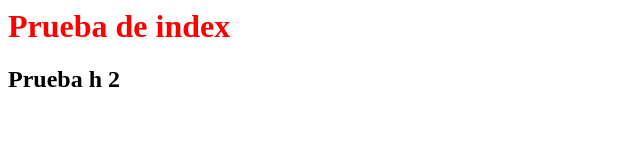
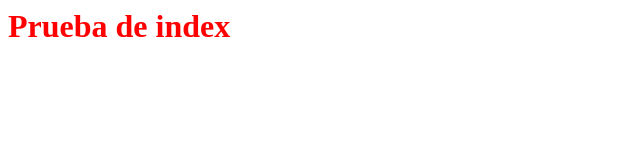
Before and after one commit to aghata12/prueba_git, a plain HTML site: page index.html in a window 1280 px wide. Shown: the whole page, without its empty margins (0-640 px from the left). Drawn offline with Linux system fonts and the light colour scheme.

Commit message:
quitado h2 "prueba2"

```diff
--- a/index.html
+++ b/index.html
@@ -4,6 +4,5 @@
   </head>
   <body>
     <h1>Prueba de index</h1>
-    <h2>Prueba h 2</h2>
   </body>
 </html>
```
